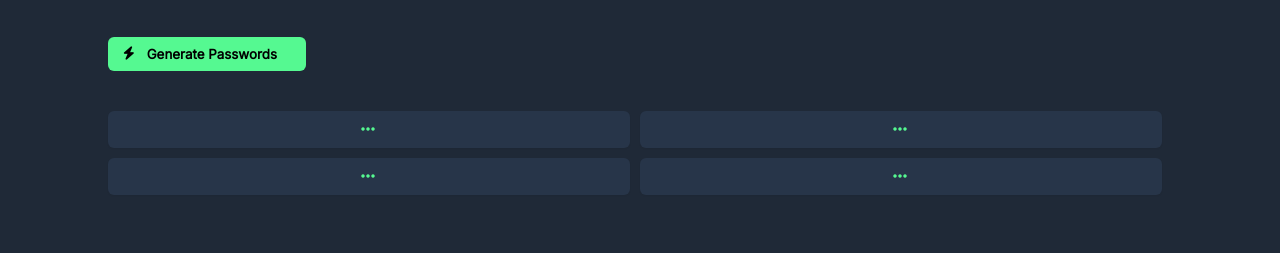
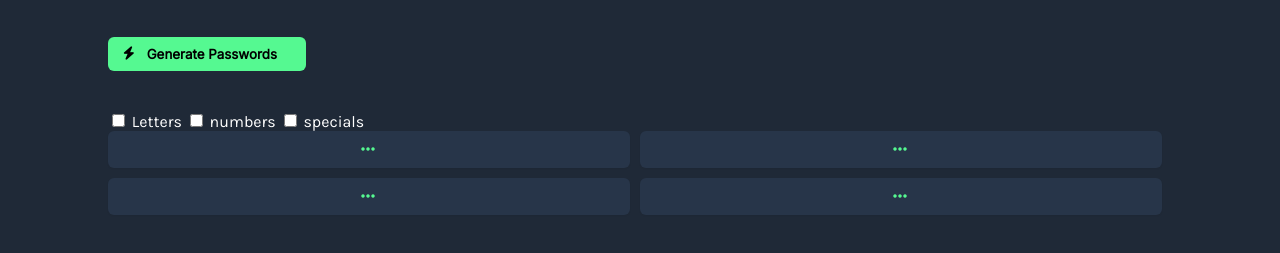
Before and after one commit to ramiinberg/password-generator, a plain HTML site: page index.html in a window 1280 px wide. Shown: the part 373-626 px from the top of the page. Drawn offline with Linux system fonts and the light colour scheme.

Commit message:
Added password requiremenet checkboxes

```diff
--- a/index.html
+++ b/index.html
@@ -8,7 +8,15 @@
   <body>
     <h1>Generate a <br /><span id="text-color-green">random password</span></h1>
     <p id="p-insecure-text">Never use an insecure password again.</p>
-    <button id="btn-generate" onclick="startProgram()"><i class="fa-solid fa-bolt"></i><span id="text-generate">Generate Passwords</span></button>
+    <div>
+      <button id="btn-generate" onclick="startProgram()"><i class="fa-solid fa-bolt"></i><span id="text-generate">Generate Passwords</span></button>
+      <input type="checkbox" id="letters" name="letters">
+      <label for="letters">Letters</label>
+      <input type="checkbox" id="numbers" name="numbers">
+      <label for="numbers">numbers</label>
+      <input type="checkbox" id="specials" name="specials">
+      <label for="specials">specials</label>
+    </div>
     <div class="container">
       <div class="btn-password" id="first-pass-el"><i class="fa-solid fa-ellipsis"></i></div>
       <div class="btn-password" id="second-pass-el"><i class="fa-solid fa-ellipsis"></i></div>
```
